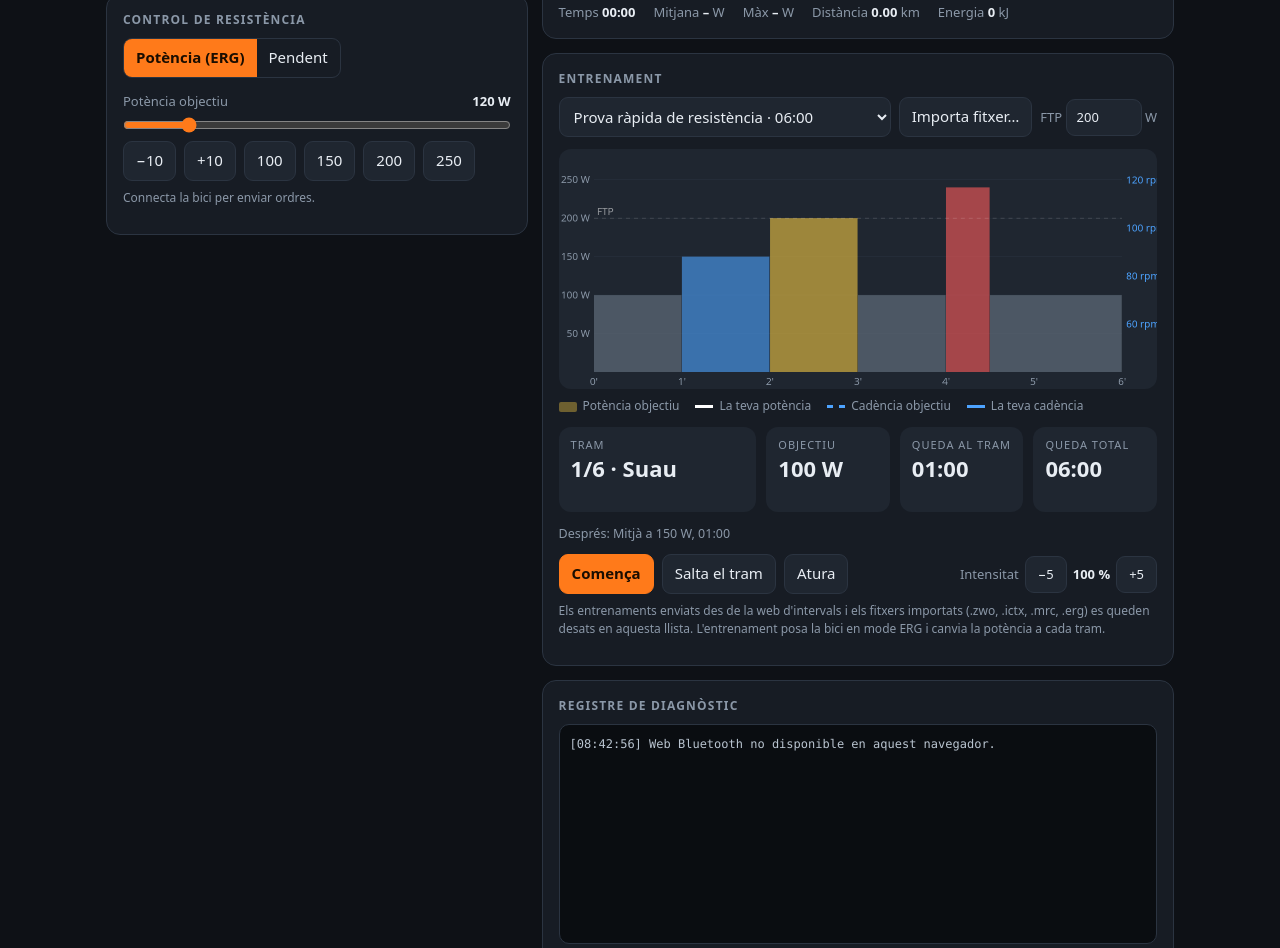
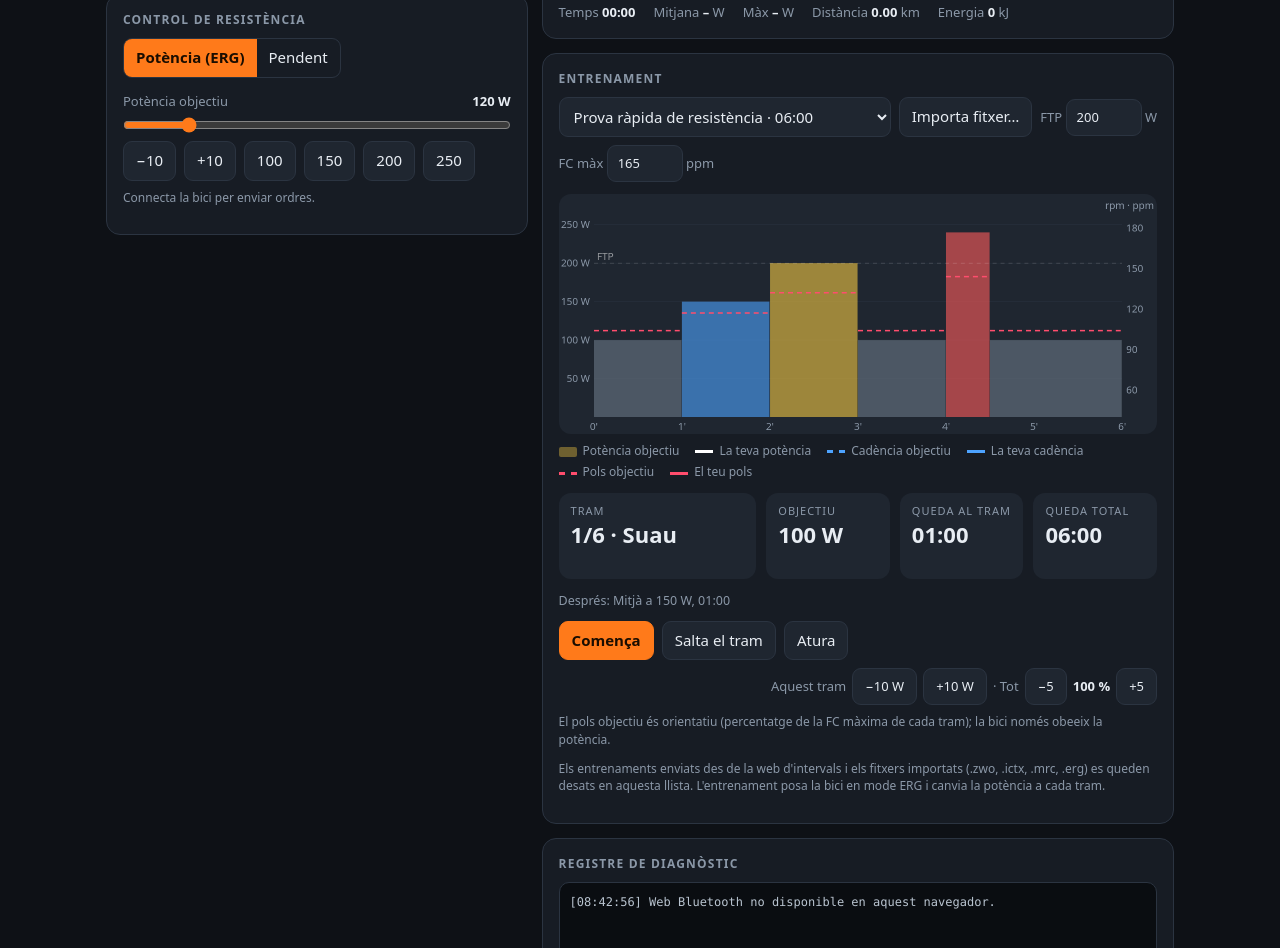
Before and after one commit to BernatMora/bernatlab, a plain HTML site: page bici/index.html in a window 1280 px wide. Shown: the part 529-1477 px from the top of the page. Drawn offline with Linux system fonts and the light colour scheme.

Commit message:
Bici: vista a l'estil icTrainer
- Pols objectiu (discontinua vermella) i pols real a la grafica de l'entrenament;
  llegeix el <bpm> dels .ictx i, si no n'hi ha, l'estima amb la formula de l'exportador.
- Camp de FC maxima, desat al navegador.
- Objectiu en petit sota cada xifra en directe (W, rpm, ppm).
- Botons de +-10 W per al tram actual, a mes del +-5 % de tot l'entrenament.
- Taula per trams amb objectiu i mitjana real de potencia, cadencia i pols.

Co-Authored-By: Claude Fable 5.2 <noreply@anthropic.com>
Claude-Session: https://claude.ai/code/session_014bxQN7DJ32evrNaMMhJLMv

```diff
--- a/bici/index.html
+++ b/bici/index.html
@@ -79,6 +79,14 @@
   .cue small { color: var(--muted); }
   .int { margin-left: auto; color: var(--muted); font-size: 13px; display: inline-flex; align-items: center; gap: 6px; }
   .int b { color: var(--text); font-variant-numeric: tabular-nums; }
+  .laps { overflow-x: auto; margin-top: 14px; }
+  .laps table { width: 100%; border-collapse: collapse; font-size: 13px; font-variant-numeric: tabular-nums; }
+  .laps th, .laps td { padding: 5px 8px; text-align: right; border-top: 1px solid var(--line); white-space: nowrap; }
+  .laps th { color: var(--muted); font-weight: 600; font-size: 11px; text-transform: uppercase; letter-spacing: .6px; border-top: 0; }
+  .laps th:first-child, .laps td:first-child { text-align: left; max-width: 180px; overflow: hidden; text-overflow: ellipsis; }
+  .laps td.ok { color: var(--ok); } .laps td.lo { color: var(--cad); } .laps td.hi { color: var(--bad); }
+  .laps tr.now td { background: var(--panel2); }
+  .metric .unit b { color: var(--text); font-weight: 600; }
   .hint { font-size: 12px; color: var(--muted); margin-top: 8px; }
 </style>
 </head>
@@ -156,9 +164,9 @@
       <section>
         <h2>En directe</h2>
         <div class="metrics">
-          <div class="metric m-pow"><div class="lbl">Potència</div><div class="val" id="vPow">–</div><div class="unit">W</div></div>
-          <div class="metric m-cad"><div class="lbl">Cadència</div><div class="val" id="vCad">–</div><div class="unit">rpm</div></div>
-          <div class="metric m-hr"><div class="lbl">Pols</div><div class="val" id="vHr">–</div><div class="unit">ppm</div></div>
+          <div class="metric m-pow"><div class="lbl">Potència</div><div class="val" id="vPow">–</div><div class="unit" id="uPow">W</div></div>
+          <div class="metric m-cad"><div class="lbl">Cadència</div><div class="val" id="vCad">–</div><div class="unit" id="uCad">rpm</div></div>
+          <div class="metric m-hr"><div class="lbl">Pols</div><div class="val" id="vHr">–</div><div class="unit" id="uHr">ppm</div></div>
           <div class="metric m-spd"><div class="lbl">Velocitat</div><div class="val" id="vSpd">–</div><div class="unit" id="uSpd">km/h</div></div>
         </div>
         <canvas id="chart" width="1200" height="320"></canvas>
@@ -183,9 +191,10 @@
           <button id="wImport">Importa fitxer…</button>
           <input type="file" id="wFile" accept=".zwo,.ictx,.mrc,.erg,.xml" hidden>
           <label class="ftp">FTP <input id="ftp" type="number" min="50" max="500" step="5" value="200"> W</label>
+          <label class="ftp">FC màx <input id="hrmax" type="number" min="100" max="230" step="1" value="165"> ppm</label>
         </div>
         <canvas id="wChart" width="1200" height="480"></canvas>
-        <div class="legend"><span><i class="blk"></i>Potència objectiu</span><span><i style="border-color:#fff"></i>La teva potència</span><span><i class="dash" style="border-color:#4da3ff"></i>Cadència objectiu</span><span><i style="border-color:#4da3ff"></i>La teva cadència</span></div>
+        <div class="legend"><span><i class="blk"></i>Potència objectiu</span><span><i style="border-color:#fff"></i>La teva potència</span><span><i class="dash" style="border-color:#4da3ff"></i>Cadència objectiu</span><span><i style="border-color:#4da3ff"></i>La teva cadència</span><span><i class="dash" style="border-color:#ff4d6d"></i>Pols objectiu</span><span><i style="border-color:#ff4d6d"></i>El teu pols</span></div>
         <div class="wnow">
           <div><div class="lbl">Tram</div><div class="v" id="wStep">–</div></div>
           <div><div class="lbl">Objectiu</div><div class="v" id="wTarget">–</div><div class="u" id="wCad"></div></div>
@@ -197,8 +206,15 @@
           <button class="primary" id="wPlay">Comença</button>
           <button id="wSkip">Salta el tram</button>
           <button id="wStop">Atura</button>
-          <span class="int">Intensitat <button id="wLess">−5</button><b><span id="wInt">100</span> %</b><button id="wMore">+5</button></span>
+          <span class="int">Aquest tram <button id="wStepLess">−10 W</button><button id="wStepMore">+10 W</button> · Tot <button id="wLess">−5</button><b><span id="wInt">100</span> %</b><button id="wMore">+5</button></span>
         </div>
+        <div class="laps" id="wLaps" hidden>
+          <table>
+            <thead><tr><th>Tram</th><th>Fet</th><th>W obj. / real</th><th>Dif.</th><th>rpm obj. / real</th><th>ppm obj. / real</th></tr></thead>
+            <tbody id="wLapsBody"></tbody>
+          </table>
+        </div>
+        <p class="hint">El pols objectiu és orientatiu (percentatge de la FC màxima de cada tram); la bici només obeeix la potència.</p>
         <p class="hint">Els entrenaments enviats des de la web d'intervals i els fitxers importats (.zwo, .ictx, .mrc, .erg) es queden desats en aquesta llista. L'entrenament posa la bici en mode ERG i canvia la potència a cada tram.</p>
       </section>
 
@@ -639,6 +655,11 @@ function tick() {
   $('vHr').textContent = hr ?? '–';
   $('vSpd').textContent = spd === null ? '–' : spd.toFixed(1);
   $('uSpd').textContent = est ? 'km/h (estimada)' : 'km/h';
+  const pl = player.playing ? locate(player.t) : null;
+  const unit = (id, u, obj) => { const el = $(id); el.textContent = u; if (obj !== null) { el.append(' · obj. '); const b = document.createElement('b'); b.textContent = obj; el.append(b); } };
+  unit('uPow', 'W', pl ? curWatts(pl) : null);
+  unit('uCad', 'rpm', pl && pl.s.cad ? Math.round(pl.s.cad) : null);
+  unit('uHr', 'ppm', pl ? stepHr(pl.s) : null);
   hist.push({ p: power, h: hr }); if (hist.length > 300) hist.shift();
   if (session.running) {
     for (let i = 0; i < n; i++) {
@@ -730,7 +751,8 @@ function parseICTX(text, fallbackName) {
       const [m, s] = txt(leg, 'duration').split(':').map(Number);
       const lr = parseFloat(txt(leg, 'levelRatio')), ratio = isFinite(lr) ? lr : 60, rpm = parseInt(txt(leg, 'rpm')) || undefined;
       const standing = txt(leg, 'position') === 'standing';
-      return S((m || 0) * 60 + (s || 0), ratio / 100, { cad: rpm, cue: txt(leg, 'comment') || undefined, label: (sname || 'Tram') + (standing ? ' · dret' : '') });
+      const bp = parseFloat(txt(leg, 'bpm'));
+      return S((m || 0) * 60 + (s || 0), ratio / 100, { hr: bp >= 30 && bp <= 100 ? bp : undefined, cad: rpm, cue: txt(leg, 'comment') || undefined, label: (sname || 'Tram') + (standing ? ' · dret' : '') });
     });
     for (let i = 0; i < loops; i++) steps.push(...legs.map(l => Object.assign({}, l)));
   }
@@ -767,7 +789,7 @@ function parseWorkoutFile(name, text, ftpWatts) {
   return w;
 }
 
-const player = { w: null, t: 0, playing: false, intensity: 1, idx: -1, total: 0, ftp: 200, trace: [] };
+const player = { w: null, t: 0, playing: false, intensity: 1, idx: -1, total: 0, ftp: 200, hrmax: 165, bias: 0, trace: [] };
 let audio = null;
 function beep(freq, ms) {
   try { if (!audio) return; const o = audio.createOscillator(), g = audio.createGain();
@@ -781,8 +803,13 @@ function locate(t) {
   return null;
 }
 const stepWatts = (s, into) => Math.round(player.ftp * player.intensity * (s.p0 + (s.p1 - s.p0) * (s.dur ? into / s.dur : 0)));
+/* Pols objectiu del tram, en ppm. Si el fitxer el porta (.ictx: % de la FC màxima) es fa servir;
+   si no, s'estima amb la mateixa fórmula que fa servir l'exportador a .ictx: 45 + 0,35 × %FTP, entre 50 i 95 %. */
+const stepHrPct = (s) => s.hr || Math.max(50, Math.min(95, Math.round(45 + Math.max(40, Math.min(140, (s.p0 + s.p1) * 50)) * 0.35)));
+const stepHr = (s) => Math.round(player.hrmax * stepHrPct(s) / 100);
+const curWatts = (loc) => Math.max(0, stepWatts(loc.s, loc.into) + (loc.i === player.idx ? player.bias : 0));
 function loadWorkout(w) {
-  player.w = w; player.t = 0; player.playing = false; player.idx = -1; player.trace = [];
+  player.w = w; player.t = 0; player.playing = false; player.idx = -1; player.bias = 0; player.trace = [];
   player.total = w.steps.reduce((a, s) => a + s.dur, 0);
   $('wPlay').textContent = 'Comença';
   renderPlayer();
@@ -797,13 +824,15 @@ function renderPlayer() {
   const k = player.ftp * player.intensity;
   const maxW = Math.max(k * 1.3, ...w.steps.map(s => Math.max(s.p0, s.p1) * k), player.trace.reduce((m, r) => Math.max(m, (r && r.p) || 0), 0)) * 1.08;
   const X = (t) => L + t / player.total * PW, YW = (v) => T + PH - Math.min(v, maxW) / maxW * PH;
-  const C0 = 40, C1 = 130, YC = (v) => T + PH - (Math.max(C0, Math.min(C1, v)) - C0) / (C1 - C0) * PH;
+  const C0 = 40, C1 = 200, YC = (v) => T + PH - (Math.max(C0, Math.min(C1, v)) - C0) / (C1 - C0) * PH;
   g.font = '20px system-ui'; g.lineWidth = 1;
   const stepW = maxW > 450 ? 100 : 50;
   for (let v = stepW; v < maxW; v += stepW) { g.strokeStyle = '#2b3441'; g.beginPath(); g.moveTo(L, YW(v)); g.lineTo(L + PW, YW(v)); g.stroke();
     g.fillStyle = '#8b98a8'; g.textAlign = 'right'; g.fillText(v + ' W', L - 8, YW(v) + 7); }
   g.fillStyle = '#4da3ff'; g.textAlign = 'left';
-  for (const v of [60, 80, 100, 120]) g.fillText(v + ' rpm', L + PW + 8, YC(v) + 7);
+  g.fillStyle = '#8b98a8';
+  for (const v of [60, 90, 120, 150, 180]) g.fillText(String(v), L + PW + 8, YC(v) + 7);
+  g.textAlign = 'right'; g.fillText('rpm · ppm', W - 6, T + 16); g.textAlign = 'left';
   let acc = 0;
   for (const s of w.steps) {
     const x0 = X(acc), x1 = X(acc + s.dur), done = acc + s.dur <= player.t;
@@ -815,6 +844,8 @@ function renderPlayer() {
   g.fillStyle = '#ffffff88'; g.textAlign = 'left'; g.fillText('FTP', L + 6, YW(player.ftp) - 6);
   g.strokeStyle = '#4da3ff'; g.lineWidth = 3; g.setLineDash([10, 8]); acc = 0;          // cadència objectiu
   for (const s of w.steps) { if (s.cad) { g.beginPath(); g.moveTo(X(acc), YC(s.cad)); g.lineTo(X(acc + s.dur), YC(s.cad)); g.stroke(); } acc += s.dur; }
+  g.strokeStyle = '#ff4d6d'; acc = 0;                                                     // pols objectiu
+  for (const s of w.steps) { g.beginPath(); g.moveTo(X(acc), YC(stepHr(s))); g.lineTo(X(acc + s.dur), YC(stepHr(s))); g.stroke(); acc += s.dur; }
   g.setLineDash([]);
   const trace = (key, Y, color, width) => {
     g.strokeStyle = color; g.lineWidth = width; g.lineJoin = 'round'; g.beginPath(); let pen = false;
@@ -824,17 +855,19 @@ function renderPlayer() {
     g.stroke();
   };
   trace('c', YC, '#4da3ff', 3);
+  trace('h', YC, '#ff4d6d', 3);
   trace('p', YW, '#0e1116', 7); trace('p', YW, '#ffffff', 3.5);
   g.textAlign = 'center'; g.fillStyle = '#8b98a8';
   const tickMin = player.total > 5400 ? 20 : player.total > 2400 ? 10 : player.total > 900 ? 5 : 1;
   for (let m = 0; m * 60 <= player.total; m += tickMin) g.fillText(m + "'", X(m * 60), H - 8);
   if (player.t > 0) { g.fillStyle = '#ff7a1a'; g.fillRect(X(player.t) - 2, T, 4, PH); }
+  renderLaps();
   const loc = locate(Math.min(player.t, player.total - 1));
   if (!loc) return;
   const { i, s, into } = loc, next = w.steps[i + 1];
   $('wStep').textContent = `${i + 1}/${w.steps.length} · ${s.label || 'Tram'}`;
-  $('wTarget').textContent = stepWatts(s, into) + ' W';
-  $('wCad').textContent = s.cad ? `a ${Math.round(s.cad)} rpm` : '';
+  $('wTarget').textContent = curWatts(loc) + ' W';
+  $('wCad').textContent = [s.cad ? `a ${Math.round(s.cad)} rpm` : '', i === player.idx && player.bias ? `ajust ${player.bias > 0 ? '+' : ''}${player.bias} W` : ''].filter(Boolean).join(' · ');
   $('wLeft').textContent = fmtTime(Math.max(0, s.dur - Math.floor(into)));
   $('wTotal').textContent = fmtTime(Math.max(0, player.total - player.t));
   $('wCue').innerHTML = '';
@@ -844,13 +877,42 @@ function renderPlayer() {
   $('wCue').append(parts.join(' · '));
   if (next) { const sm = document.createElement('small'); sm.textContent = `${parts.length ? '  —  ' : ''}Després: ${next.label || 'tram'} a ${stepWatts(next, 0)} W, ${fmtTime(next.dur)}`; $('wCue').append(sm); }
 }
+/* Taula per trams, com la de voltes d'icTrainer: objectiu i mitjana real de potència, cadència i pols. */
+function renderLaps() {
+  const body = $('wLapsBody'), w = player.w;
+  body.textContent = '';
+  let acc = 0, rows = 0;
+  const cur = player.playing || player.t > 0 ? locate(Math.min(player.t, player.total - 1)) : null;
+  w.steps.forEach((s, i) => {
+    const a = acc; acc += s.dur;
+    let n = 0, sp = 0, np = 0, sc = 0, nc = 0, sh = 0, nh = 0;
+    for (let t = a; t < a + s.dur && t < player.trace.length; t++) { const r = player.trace[t]; if (!r) continue; n++;
+      if (r.p !== null) { sp += r.p; np++; } if (r.c !== null) { sc += r.c; nc++; } if (r.h !== null) { sh += r.h; nh++; } }
+    if (!n) return;
+    rows++;
+    const objW = Math.round(player.ftp * player.intensity * (s.p0 + s.p1) / 2), realW = np ? Math.round(sp / np) : null;
+    const dif = realW !== null && objW > 0 ? Math.round((realW - objW) / objW * 100) : null;
+    const cells = [`${i + 1} · ${s.label || 'Tram'}`, n >= s.dur ? fmtTime(s.dur) : `${fmtTime(n)} de ${fmtTime(s.dur)}`, `${objW} / ${realW ?? '–'}`,
+      dif === null ? '–' : (dif > 0 ? '+' : '') + dif + ' %', `${s.cad ? Math.round(s.cad) : '–'} / ${nc ? Math.round(sc / nc) : '–'}`, `${stepHr(s)} / ${nh ? Math.round(sh / nh) : '–'}`];
+    const tr = document.createElement('tr');
+    if (cur && cur.i === i) tr.className = 'now';
+    cells.forEach((c, k) => { const td = document.createElement('td'); td.textContent = c;
+      if (k === 3 && dif !== null) td.className = Math.abs(dif) <= 5 ? 'ok' : dif < 0 ? 'lo' : 'hi';
+      tr.append(td); });
+    body.append(tr);
+  });
+  $('wLaps').hidden = rows === 0;
+}
 function applyPlayer() {
   const loc = locate(player.t); if (!loc) return;
   if (target.mode !== 'erg') setMode('erg');
-  const watts = stepWatts(loc.s, loc.into);
+  if (loc.i !== player.idx) player.bias = 0;          // l'ajust de ±10 W només val per al tram on es fa
+  const stepNow = loc.i !== player.idx;
+  if (stepNow) player.idx = loc.i;
+  const watts = curWatts(loc);
   if (watts !== target.power) setTP(watts);
-  if (loc.i !== player.idx) {
-    player.idx = loc.i; beep(880, 250);
+  if (stepNow) {
+    beep(880, 250);
     log(`Entrenament: tram ${loc.i + 1}/${player.w.steps.length} "${loc.s.label || ''}" → ${watts} W durant ${fmtTime(loc.s.dur)}`);
   } else if (loc.s.dur - loc.into <= 3 && loc.s.dur > 10) beep(660, 90);
 }
@@ -858,7 +920,8 @@ function playerTick() {
   if (!player.playing) return;
   const tn = now();
   player.trace[player.t] = { p: live.power !== null && tn - live.tPower < 4000 ? live.power : null,
-                             c: live.cadence !== null && tn - live.tCad < 3500 ? live.cadence : null };
+                             c: live.cadence !== null && tn - live.tCad < 3500 ? live.cadence : null,
+                             h: live.hr !== null && tn - live.tHr < 6000 ? live.hr : null };
   player.t++;
   if (player.t >= player.total) { stopWorkout(true); return; }
   applyPlayer(); renderPlayer();
@@ -1032,6 +1095,13 @@ function init() {
   const setInt = (d) => { player.intensity = Math.max(0.5, Math.min(1.5, Math.round((player.intensity + d) * 100) / 100));
     $('wInt').textContent = Math.round(player.intensity * 100); if (player.playing) applyPlayer(); renderPlayer(); };
   $('wLess').onclick = () => setInt(-0.05); $('wMore').onclick = () => setInt(0.05);
+  const setBias = (d) => { if (!player.playing) return; player.bias = Math.max(-150, Math.min(150, player.bias + d)); applyPlayer(); renderPlayer(); };
+  $('wStepLess').onclick = () => setBias(-10); $('wStepMore').onclick = () => setBias(10);
+  try { const h = +localStorage.getItem('cc.hrmax'); if (h >= 100 && h <= 230) player.hrmax = h; } catch {}
+  $('hrmax').value = player.hrmax;
+  renderPlayer();
+  $('hrmax').onchange = (e) => { const h = Math.max(100, Math.min(230, Math.round(+e.target.value) || 165)); player.hrmax = h; e.target.value = h;
+    try { localStorage.setItem('cc.hrmax', h); } catch {} renderPlayer(); };
   setInterval(tick, 1000); draw();
 }
 init();
```
